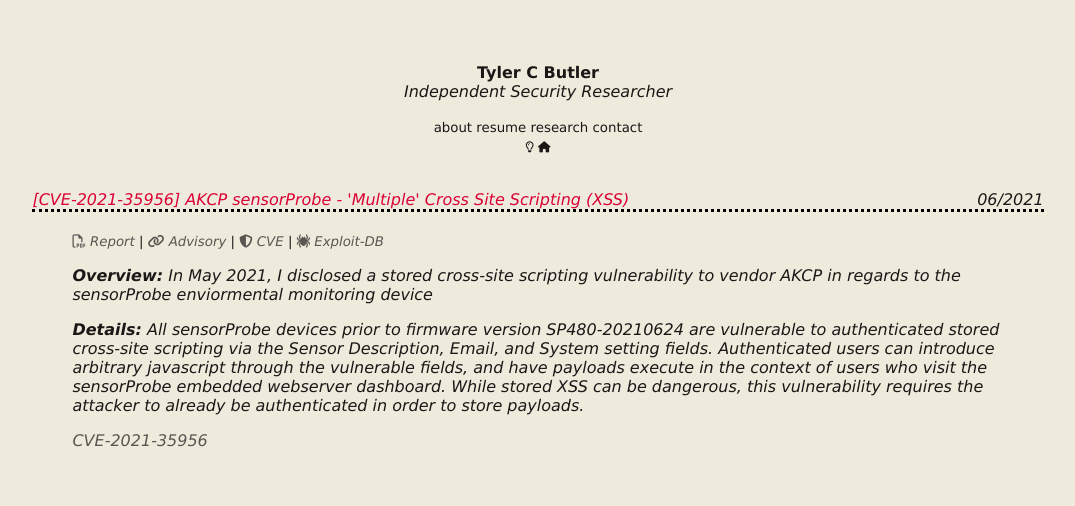
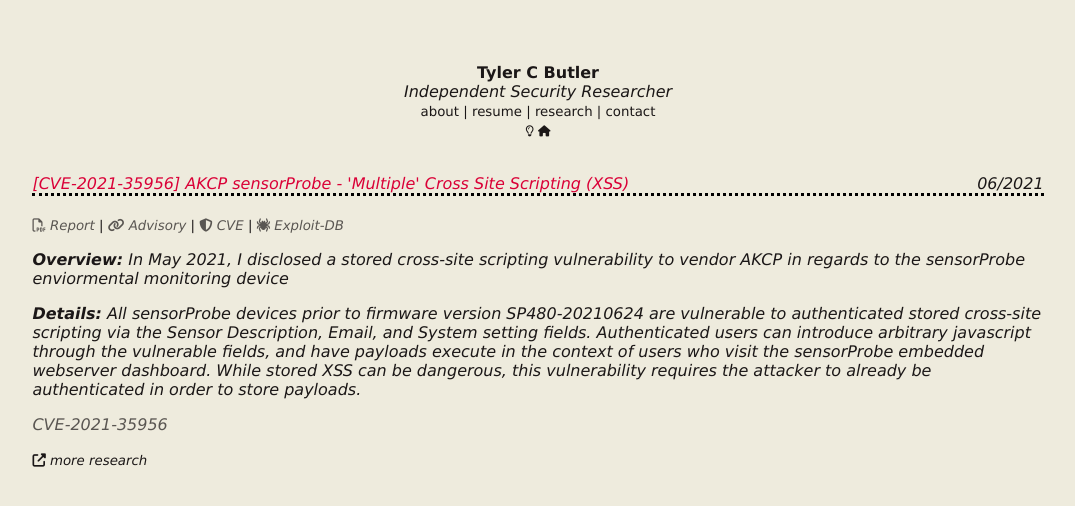
Before and after one commit to tcbutler320/simple.dev.tbutler.org, a Jekyll site: the page built from index.markdown, in a window 1280 px wide. Shown: the top 506 px of the page, without its empty margins (102-1177 px from the left). Built offline with Jekyll 4.4.1, drawn with Linux system fonts in a browser that asks for light colours; nearby versions of some CDN libraries.

Commit message:
moar cowbell

```diff
--- a/_includes/words.html
+++ b/_includes/words.html
@@ -1,13 +1,10 @@
-<p style="text-align:center;">
 <small>
-    <span class="btn highlight animate__animated animate__fadeInUp animate__delay-1s" id="about-btn" onclick="showElement('about');">about</span>
-    <span class="btn highlight animate__animated animate__fadeInUp animate__delay-1s" id="resume-btn" onclick="showElement('resume');">resume</span>
-    <span class="btn highlight animate__animated animate__fadeInUp animate__delay-1s" id="bugs-btn" onclick="showElement('bugs');">research</span>
-    <!-- <span class="btn highlight animate__animated animate__fadeInUp animate__delay-4s" id="blog-btn" onclick="showElement('blog');">blog</span> -->
+<span class="btn highlight animate__animated animate__fadeInUp animate__delay-1s" id="about-btn" onclick="showElement('about');">about | </span>
+<span class="btn highlight animate__animated animate__fadeInUp animate__delay-1s" id="resume-btn" onclick="showElement('resume');">resume | </span>
+<span class="btn highlight animate__animated animate__fadeInUp animate__delay-1s" id="bugs-btn" onclick="showElement('bugs');">research | </span>
 <span class="btn highlight animate__animated animate__fadeInUp animate__delay-1s" id="contact-btn" onclick="showElement('contact');">contact</span>
 <br>
 <i>
     <small class="highlight animate__animated animate__fadeInUp animate__delay-2s" onclick="darkMode();"><i id="bulb" class="far fa-lightbulb"></i></small>
     <small class="highlight animate__animated animate__fadeInUp animate__delay-2s"><a href="/"><i id="home" class="fas fa-home"></i></a></small>
 </small>
-</p>
--- a/_layouts/home.html
+++ b/_layouts/home.html
@@ -6,7 +6,8 @@
         <p class="animate__animated animate__fadeInUp">
             <b>Tyler C Butler</b>
             <br>
-            <i>Independent Security Researcher</i>
+            <i style="text-align: center;">Independent Security Researcher</i>
+            <br>
             {% include words.html %}
 
             <div style="display:block;" id="feature">
@@ -20,7 +21,7 @@
                         </div>
                         <br>
                         <!-- start post section -->
-                        <div id="post" style="padding-left: 40px;">
+                        <div id="post">
                                 <span style="display: block;text-align: left;">
                                     <div class="animate__animated animate__fadeIn animate__delay-2s">
                                     <small>
@@ -45,6 +46,8 @@
                                     {% if vuln.cve%}
                                     <p class="muted">{{vuln.cve}}</p>
                                     {% endif %}
+                                    <small><span class="btn highlight" id="bugs-btn" onclick="showElement('bugs');"><i class="fas fa-external-link-alt"></i> more research</span>
+                                    </small>
                                 </span>
                              </div>
                         </div>
@@ -153,9 +156,9 @@
                 <!-- <p class="animate__animated animate__fadeInUp">Discovered Vulnerabilities</p> -->
                 <div style="text-align: left;" class="animate__animated animate__fadeInUp animate__delay-1s">
                     {% for vuln in site.data.vulns %}
-                        <div style="border-bottom: 3px dotted black;" onclick="goToPost('{{vuln.id}}');">
-                            <a class="highlight-nz">{{vuln.Title}}</a>
-                            <span style="float: right;">{{vuln.Date}}</span>
+                        <div class="highlight-nz" style="border-bottom: 3px dotted black;" onclick="goToPost('{{vuln.id}}');">
+                            <a>{{vuln.Title}}</a>
+                            <span style="float: right;">{{vuln.Date | date: "%B, %Y"}}</span>
                         </div>
                         <br>
                         <!-- start post section -->
@@ -181,7 +184,7 @@
                                 <p><b>Overview:</b> {{vuln.overview}}</p>
                                 <p><b>Details:</b> {{ vuln.advisory }}</p>
                                 {% if vuln.cve%}
-                                <p class="muted">{{vuln.cve}}</p>
+                                <p class="muted">CVE: {{vuln.cve}}</p>
                                 {% endif %}
                             </span>
                         </div>
```
Lines whose indentation alone changed are shown as unchanged.
